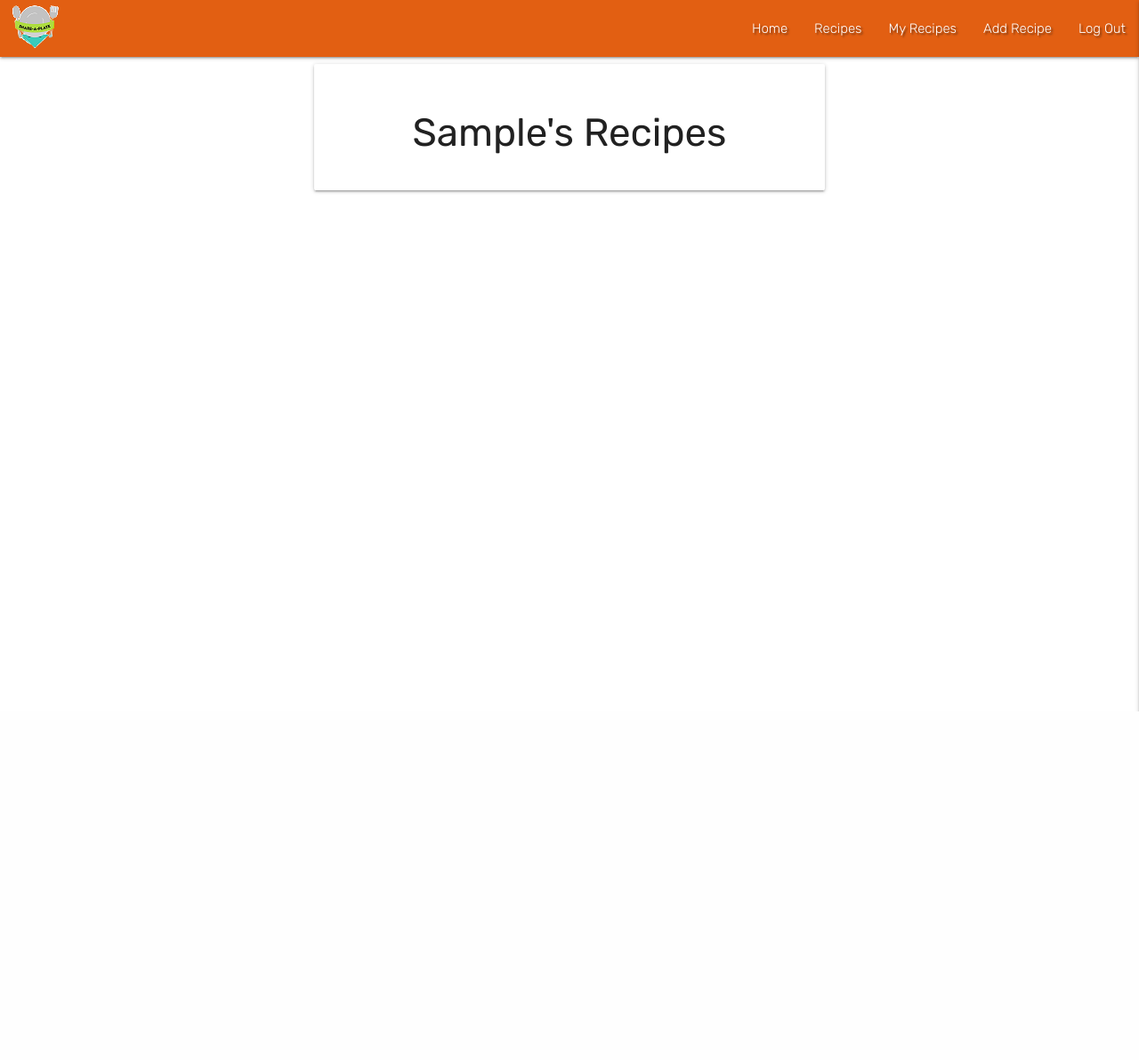
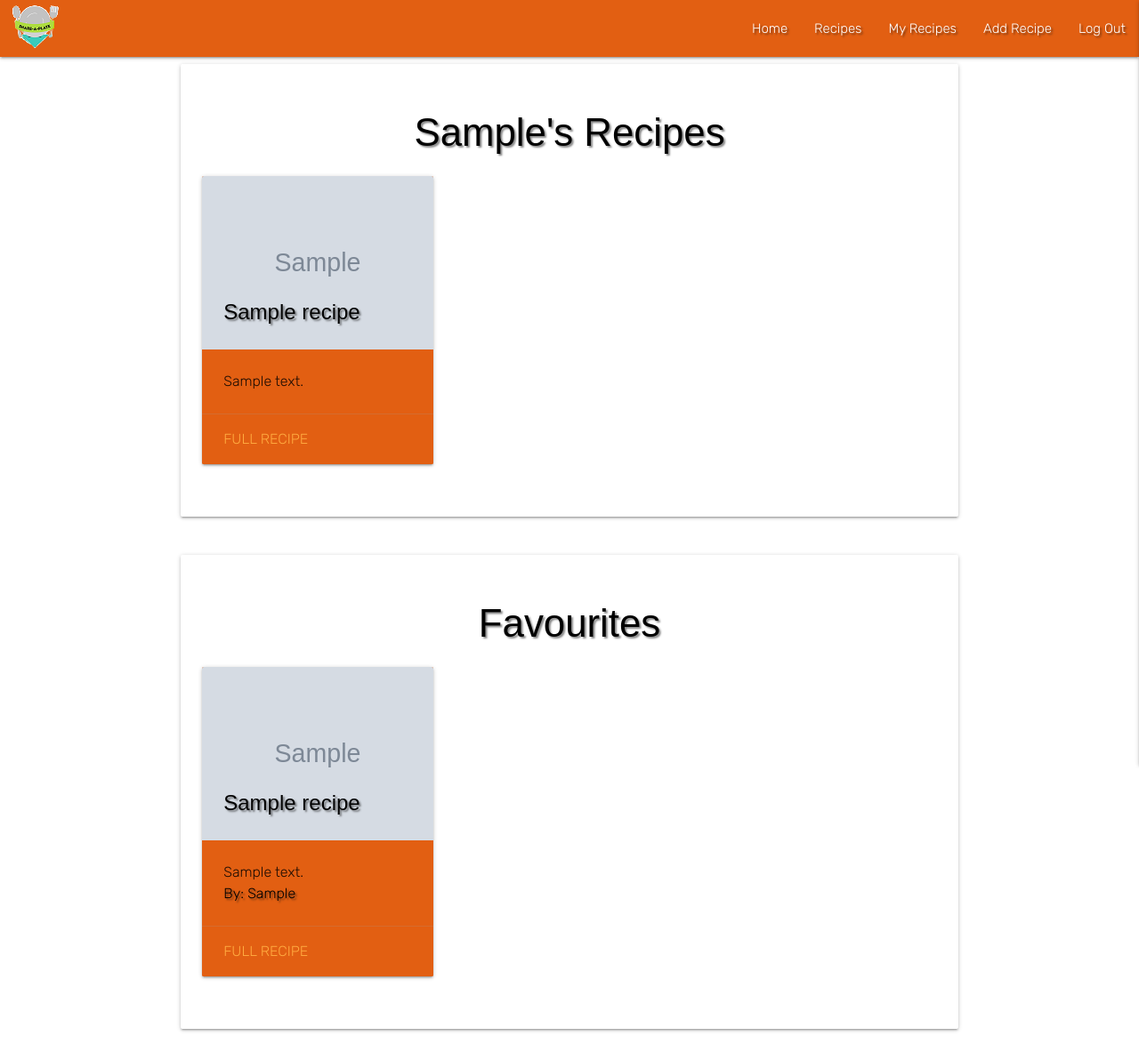
Before and after one commit to brimurphy/share-a-plate, a Flask app: page /my_recipes/1 in a window 1280 px wide. Shown: the whole page at 89% size. Before the commit the page ends 800 px from the top, so only its background shows below. Run offline with Flask 2, Linux system fonts and the light colour scheme; the visitor is signed in with stand-in values (Sample User, id 1); grey boxes marked "Sample" are stand-in pictures; a database or web service that is not in the repository returns one stand-in record (values such as "Sample title"); some libraries are stand-ins or nearby versions; some web fonts are replaced.

Commit message:
Add user recipes cards, Add users favourite recipe cards

```diff
--- a/app.py
+++ b/app.py
@@ -102,8 +102,10 @@ def my_recipes(username):
     username = mongo.db.users.find_one(
         {"username": session["user"]})["username"]
 
+    recipes = list(mongo.db.recipes.find())
+
     if session["user"]:
-        return render_template("my_recipes.html", username=username)
+        return render_template("my_recipes.html", username=username, recipes=recipes)
 
     return redirect(url_for("login"))
 
--- a/templates/my_recipes.html
+++ b/templates/my_recipes.html
@@ -1,14 +1,62 @@
 {% extends "base.html" %}
 {% block content %}
 
-<div class="row">
-  <div class="col s12 m8 offset-m2">
+    <section class="row">
+      <div class="col s12">
         <div class="card-panel">
-      <h3 class="center-align">
+          <h3 class="center-align header-text text-shadow black-text">
             {{ username.capitalize() }}'s Recipes
           </h3>
+          <div class="row">
+            {% for recipe in recipes %}
+            <div class="col s12 m6 l4">
+              <div class="card orange-bg">
+                <div class="card-image">
+                  <img src="{{ recipe.recipe_img }}">
+                  <span class="card-title text-shadow header-text black-text">{{ recipe.recipe_name }}</span>
+                </div>
+                <div class="card-content">
+                  <p>{{ recipe.recipe_description }}</p>
+                </div>
+                <div class="card-action">
+                  <a href="#">Full Recipe</a>
                 </div>
               </div>
             </div>
+            {% endfor %}
+          </div>
+        </div>
+      </div>
+    </section>
+
+    <section class="row">
+      <div class="col s12">
+        <div class="card-panel">
+          <h3 class="center-align header-text text-shadow black-text">
+            Favourites
+          </h3>
+          <div class="row">
+            {% for recipe in recipes %}
+            <div class="col s12 m6 l4">
+              <div class="card orange-bg">
+                <div class="card-image">
+                  <img src="{{ recipe.recipe_img }}">
+                  <span class="card-title text-shadow header-text black-text">{{ recipe.recipe_name }}</span>
+                </div>
+                <div class="card-content">
+                  <p>{{ recipe.recipe_description }}</p>
+                  <span class="text-shadow black-text">By: {{ recipe.username.capitalize() }}</span>
+                </div>
+                <div class="card-action">
+                  <a href="#">Full Recipe</a>
+                </div>
+              </div>
+            </div>
+            {% endfor %}
+          </div>
+        </div>
+      </div>
+    </section>
+
 
 {% endblock %}
```
Lines whose indentation alone changed are shown as unchanged.
